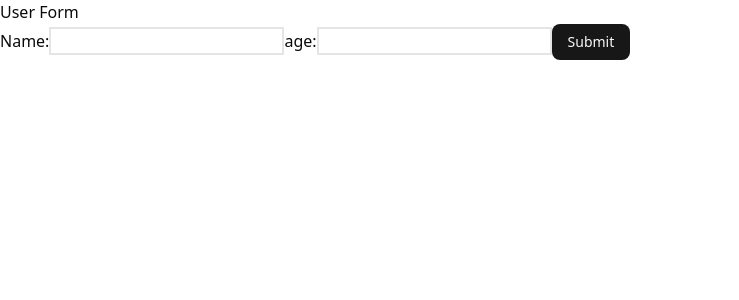
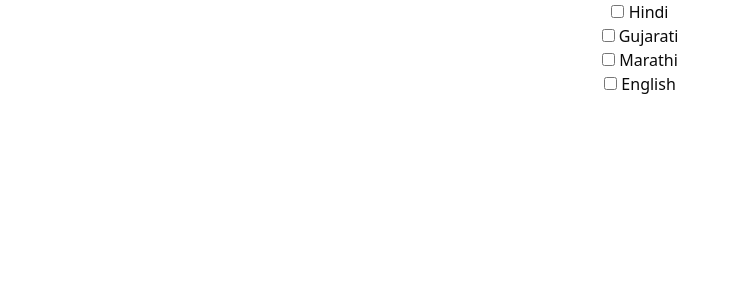
Before and after one commit to shashank-35/React, a React (Vite) app in the folder task1/: page / in a window 1280 px wide. Shown: the top 300 px of the page, without its empty margins (0-739 px from the left). Built offline with nearby package versions, Linux system fonts and the light colour scheme.

Commit message:
checkbox

```diff
--- a/task1/package.json
+++ b/task1/package.json
@@ -23,6 +23,7 @@
     "next-themes": "^0.4.6",
     "react": "^19.1.1",
     "react-dom": "^19.1.1",
+    "react-select": "^5.10.2",
     "react-toastify": "^11.0.5",
     "sonner": "^2.0.7",
     "tailwind-merge": "^3.4.0",
--- a/task1/src/App.jsx
+++ b/task1/src/App.jsx
@@ -14,6 +14,8 @@ import { Toaster } from "./components/ui/sonner";
 import ApiTask from "./api/ApiTask";
 import UserForm from "./User/UserForm";
 import UserFormTask from "./User/UserFormTask";
+import SelectInput from "./input/SelectInput";
+import CheckBoxInput from "./input/CheckBoxInput";
 
 function App() {
   return (
@@ -27,7 +29,10 @@ function App() {
       {/* <ApiTask/> */}
       {/* <Todo1/> */}
       {/* <UserForm /> */}
-      <UserFormTask/>
+      {/* <UserFormTask/> */}
+      {/* <SelectInput/> */}
+      <CheckBoxInput/>
+
     </div>
   );
 }
--- a/task1/src/User/UserForm.jsx
+++ b/task1/src/User/UserForm.jsx
@@ -7,6 +7,8 @@ export default function UserForm() {
     age: "",
   });
   let [userData, setUserData] = useState([]);
+  const [updateMode, setUpdateMode] = useState(false);
+  let [index, setIndex] = useState(null);
   console.log("🚀 ~ UserForm ~ userData:", userData);
 
   const addUserHandler = (e) => {
@@ -16,6 +18,35 @@ export default function UserForm() {
       name: "",
       age: "",
     });
+  };
+
+  const EditHandler = (element, index) => {
+    setUser(element);
+    setIndex(index);
+    setUpdateMode(true);
+  };
+
+  const UpdateHandler = () => {
+    let updatedArray = userData.map((e, i) => {
+      if (i == index) {
+        return user;
+      } else {
+        return e;
+      }
+    });
+    setUserData(updatedArray);
+    setUser({
+      name: "",
+      age: "",
+    });
+    setUpdateMode(false);
+  };
+
+  const deleteHandler = (i) => {
+    const filteredData = userData.filter((e, index) => {
+      return index !== i;
+    });
+    setUserData(filteredData);
   };
 
   return (
@@ -35,23 +66,49 @@ export default function UserForm() {
         />
         <label htmlFor="ages">Age</label>
         <input
-        value={user.age}
+          value={user.age}
           type="number"
           className="border border-black"
           name="age"
           placeholder="Enter your age"
           onChange={(e) => setUser({ ...user, age: e.target.value })}
         />
-        <Button className="w-full cursor-pointer">Add User</Button>
+
+        {updateMode ? (
+          <Button onClick={() => UpdateHandler()}>Update</Button>
+        ) : (
+          <Button className="w-full cursor-pointer">Add User</Button>
+        )}
       </form>
 
       <hr />
 
-      <h1>name {user.name}</h1>
-      <h1>age {user.age}</h1>
+      <div>
+        {userData.map((e, i) => {
+          return (
+            <div
+              key={i}
+              className="p-2 mb-4 flex justify-center items-center gap-3 border-2 mt-4"
+            >
+              <div className="p-2 mb-4">
+                <ul>Name: {e.name}</ul>
+                <ul>Age: {e.age}</ul>
+              </div>
+
+              <div className="flex justify-center flex-col gap-2">
+                <Button onClick={() => EditHandler(e, i)}>Update</Button>
+
+                <Button onClick={() => deleteHandler(i)}>Delete</Button>
+              </div>
+
+              <hr />
+            </div>
+          );
+        })}
+      </div>
+
+      {/* <h1>name {userData.name}</h1>
+      <h1>age {userData.age}</h1> */}
     </div>
   );
 }
-
-
-// select image checkbox radio
--- a/task1/src/User/UserFormTask.jsx
+++ b/task1/src/User/UserFormTask.jsx
@@ -7,29 +7,33 @@ export default function UserFormTask() {
     age: "",
   });
 
-   let [userData, setUserData] = useState([]);
+  let [userData, setUserData] = useState([]);
+  console.log("----------urvish-----------22------:", userData);
 
-   const [index, setIndex] = useState(null);
+  const [index, setIndex] = useState(null);
   const [updateMode, setUpdateMode] = useState(false);
   // console.log("🚀 ~ UserFormTask ~ user:", user)
 
-
-
-  console.log("🚀 ~ UserFormTask ~ userData:", userData);
+  // console.log("🚀 ~ UserFormTask ~ userData:", userData);
 
   const userHandler = (e) => {
+    console.log("----------urvish-----------33------:", userData);
+
     e.preventDefault();
     setUserData([...userData, user]);
     setUser({ name: "", age: "" });
   };
 
   const editHandler = (element, idx) => {
+    console.log("----------urvish----------44------:", userData);
+
     setUser(element);
     setIndex(idx);
     setUpdateMode(true);
   };
 
-  const updateHandler = () => {
+  const updateHandler = (e) => {
+    e.preventDefault()
     let updatedArray = userData.map((e, i) => {
       if (i === index) {
         return user;
@@ -37,13 +41,15 @@ export default function UserFormTask() {
         return e;
       }
     });
-    console.log("🚀 ~ updateHandler ~ updatedArray:", updatedArray);
+    console.log("----------urvish-----------11------:", updatedArray);
     setUserData(updatedArray);
     setUser({ name: "", age: "" });
     setUpdateMode(false);
   };
 
   const Delete = (i) => {
+    console.log("----------urvish----------55------:", userData);
+
     const filteredData = userData.filter((e, index) => index !== i);
     setUserData(filteredData);
   };
@@ -52,7 +58,7 @@ export default function UserFormTask() {
       <div>
         <h1>User Form</h1>
       </div>
-      <form action="" onSubmit={(e) => userHandler(e)}>
+      <form action="">
         <label htmlFor="name">Name:</label>
         <input
           value={user.name}
@@ -71,11 +77,13 @@ export default function UserFormTask() {
         />
 
         {updateMode ? (
-          <Button type="button" onClick={() => updateHandler()}>
+          <Button type="button" onClick={(e) => updateHandler(e)}>
             Update
           </Button>
         ) : (
-          <Button type="submit">Submit</Button>
+          <Button type="submit" onClick={(e) => userHandler(e)}>
+            Submit
+          </Button>
         )}
       </form>
 
--- /dev/null
+++ b/task1/src/input/CheckBoxInput.jsx
@@ -0,0 +1,61 @@
+import React, { useState } from "react";
+
+export default function CheckBoxInput() {
+  let [hobby, setHobby] = useState([]);
+  console.log("🚀 ~ CheckBoxInput ~ hobby:", hobby);
+
+  const checkBoxHandler = (e, value) => {
+    console.log("🚀 ~ checkBoxHandler ~ e:", value, e.target.checked);
+    if (e.target.checked) {
+      setHobby([...hobby, value]);
+    } else {
+      let filterData = hobby.filter((ele) => ele !== value);
+      console.log("🚀 ~ checkBoxHandler ~ filterData:", filterData);
+      setHobby(filterData);
+    }
+  };
+  return (
+    <div className="flex justify-center flex-col items-center">
+      <div>
+        <input
+          checked={hobby.includes("hindi")}
+          type="checkbox"
+          name=""
+          id=""
+          onChange={(e) => checkBoxHandler(e, "hindi")}
+        />{" "}
+        Hindi
+      </div>
+      <div>
+        <input
+          checked={hobby.includes("gujarati")}
+          type="checkbox"
+          name=""
+          id=""
+          onChange={(e) => checkBoxHandler(e, "gujarati")}
+        />{" "}
+        Gujarati
+      </div>
+      <div>
+        <input
+          checked={hobby.includes("marathi")}
+          type="checkbox"
+          name=""
+          id=""
+          onChange={(e) => checkBoxHandler(e, "marathi")}
+        />{" "}
+        Marathi
+      </div>
+      <div>
+        <input
+          checked={hobby.includes("english")}
+          type="checkbox"
+          name=""
+          id=""
+          onChange={(e) => checkBoxHandler(e, "english")}
+        />{" "}
+        English
+      </div>
+    </div>
+  );
+}
--- /dev/null
+++ b/task1/src/input/SelectInput.jsx
@@ -0,0 +1,24 @@
+import React, { useState } from "react";
+import Select from "react-select";
+
+const options = [
+  { value: "chocolate", label: "Chocolate" },
+  { value: "strawberry", label: "Strawberry" },
+  { value: "vanilla", label: "Vanilla" },
+];
+export default function SelectInput() {
+  let [fruit, setFruit] = useState("chocolate");
+  const selectHandler = (e) => {
+    console.log("🚀 ~ selectHandler ~ e:", e);
+    setFruit(e.value);
+  };
+  return (
+    <div>
+      <Select
+        value={{ value: fruit, label: fruit }}
+        options={options}
+        onChange={(e) => selectHandler(e)}
+      />
+    </div>
+  );
+}
```
Also changed, not shown: task1/src/main.jsx (+5 -8 lines), 1 other file (tests, documents, lock files or other folders).
